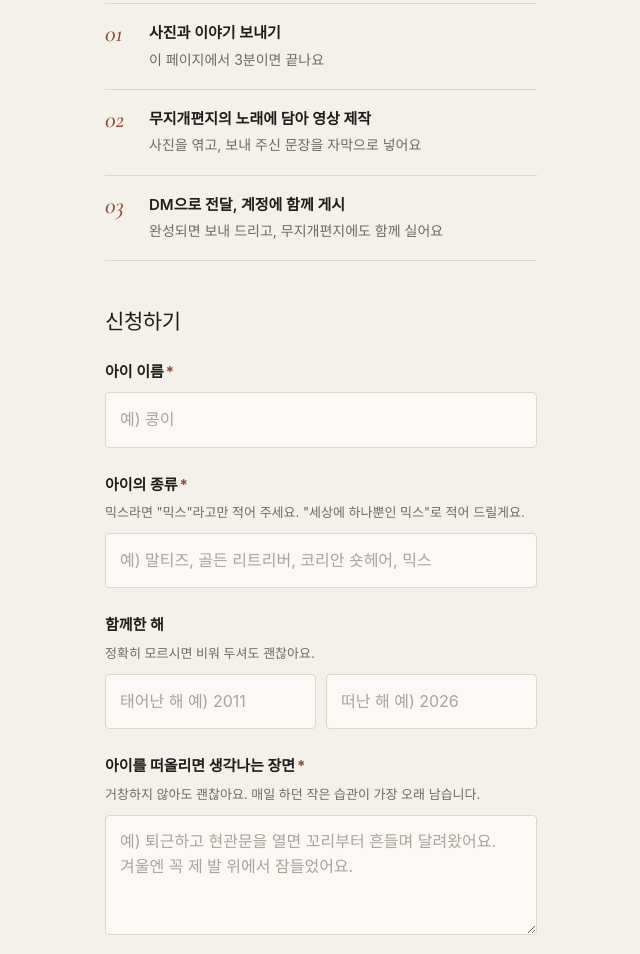
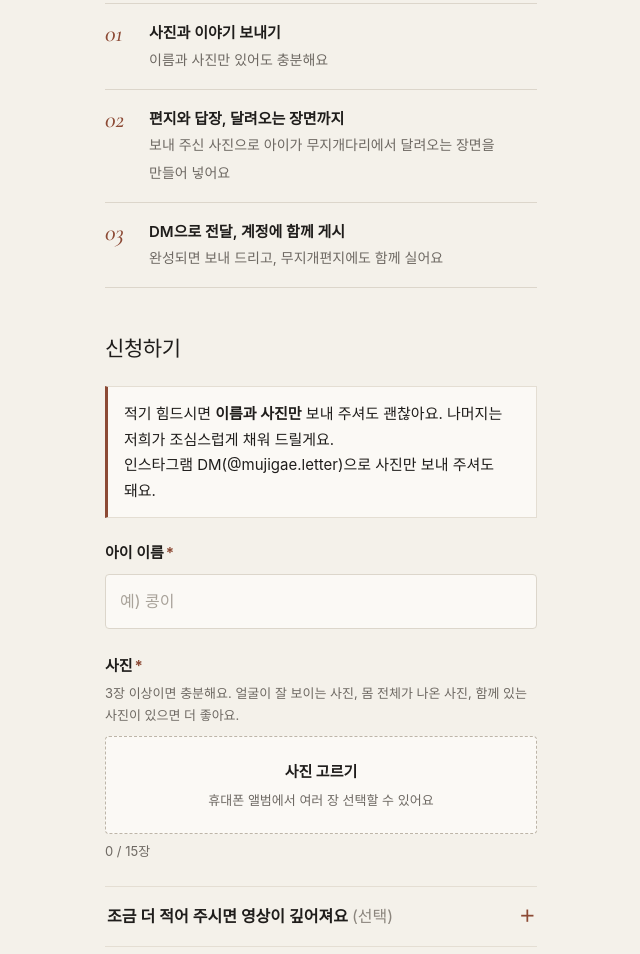
Before and after one commit to immin03/mujigae-letter, a plain HTML site: page index.html in a window 1280 px wide. Shown: the part 1498-2452 px from the top of the page, without its empty margins (319-959 px from the left). Drawn offline with nearby package versions, Linux system fonts and the light colour scheme; a web font is replaced by a local one.

Commit message:
신청서 간소화: 이름·사진·인스타만 필수, 나머지 선택(접기), DM 신청 안내
Co-Authored-By: Claude Opus 5.5 <noreply@anthropic.com>
Claude-Session: https://claude.ai/code/session_01KaYReHzFYHR1nt3FAqArZP

```diff
--- a/index.html
+++ b/index.html
@@ -115,6 +115,13 @@
   footer{margin-top:48px;text-align:center;display:flex;flex-direction:column;gap:6px;align-items:center}
   footer a{color:var(--ink-2);font-size:13px}
   .test-banner{display:none;background:var(--slate);color:#FFFFFF;font-size:13px;text-align:center;padding:8px}
+.easy{background:#FBF9F5;border:1px solid #E4DED3;border-left:3px solid #8C4A35;padding:14px 16px;font-size:15px;line-height:1.7;margin:0 0 22px;word-break:keep-all}
+details.more{margin:6px 0 22px;border-top:1px solid #E4DED3;border-bottom:1px solid #E4DED3}
+details.more>summary{cursor:pointer;padding:16px 2px;font-weight:600;list-style:none}
+details.more>summary::-webkit-details-marker{display:none}
+details.more>summary::after{content:"＋";float:right;color:#8C4A35}
+details.more[open]>summary::after{content:"－"}
+details.more>summary span{color:#8B857D;font-weight:400}
 </style>
 </head>
 <body>
@@ -159,22 +166,35 @@
 
   <h2>이렇게 만들어져요</h2>
   <ol class="steps">
-    <li><div class="n">01</div><div><b>사진과 이야기 보내기</b><span>이 페이지에서 3분이면 끝나요</span></div></li>
-    <li><div class="n">02</div><div><b>무지개편지의 노래에 담아 영상 제작</b><span>사진을 엮고, 보내 주신 문장을 자막으로 넣어요</span></div></li>
+    <li><div class="n">01</div><div><b>사진과 이야기 보내기</b><span>이름과 사진만 있어도 충분해요</span></div></li>
+    <li><div class="n">02</div><div><b>편지와 답장, 달려오는 장면까지</b><span>보내 주신 사진으로 아이가 무지개다리에서 달려오는 장면을 만들어 넣어요</span></div></li>
     <li><div class="n">03</div><div><b>DM으로 전달, 계정에 함께 게시</b><span>완성되면 보내 드리고, 무지개편지에도 함께 실어요</span></div></li>
   </ol>
 
   <h2 id="apply">신청하기</h2>
   <form id="form" novalidate>
+    <div class="easy">적기 힘드시면 <b>이름과 사진만</b> 보내 주셔도 괜찮아요. 나머지는 저희가 조심스럽게 채워 드릴게요.<br>인스타그램 DM(@mujigae.letter)으로 사진만 보내 주셔도 돼요.</div>
+
     <fieldset>
       <label class="q" for="petName">아이 이름<span class="req">*</span></label>
       <input type="text" id="petName" maxlength="30" placeholder="예) 콩이" required>
     </fieldset>
 
     <fieldset>
-      <label class="q" for="breed">아이의 종류<span class="req">*</span></label>
+      <span class="q">사진<span class="req">*</span></span>
+      <p class="hint">3장 이상이면 충분해요. 얼굴이 잘 보이는 사진, 몸 전체가 나온 사진, 함께 있는 사진이 있으면 더 좋아요.</p>
+      <label class="drop"><b>사진 고르기</b><span>휴대폰 앨범에서 여러 장 선택할 수 있어요</span>
+        <input type="file" id="photoInput" accept="image/*" multiple></label>
+      <div class="thumbs" id="photoThumbs"></div>
+      <p class="count" id="photoCount">0 / 15장</p>
+    </fieldset>
+
+    <details class="more">
+      <summary>조금 더 적어 주시면 영상이 깊어져요 <span>(선택)</span></summary>
+    <fieldset>
+      <label class="q" for="breed">아이의 종류</label>
       <p class="hint">믹스라면 "믹스"라고만 적어 주세요. "세상에 하나뿐인 믹스"로 적어 드릴게요.</p>
-      <input type="text" id="breed" maxlength="30" placeholder="예) 말티즈, 골든 리트리버, 코리안 숏헤어, 믹스" required>
+      <input type="text" id="breed" maxlength="30" placeholder="예) 말티즈, 골든 리트리버, 코리안 숏헤어, 믹스">
     </fieldset>
 
     <fieldset>
@@ -187,9 +207,9 @@
     </fieldset>
 
     <fieldset>
-      <label class="q" for="memory">아이를 떠올리면 생각나는 장면<span class="req">*</span></label>
+      <label class="q" for="memory">아이를 떠올리면 생각나는 장면</label>
       <p class="hint">거창하지 않아도 괜찮아요. 매일 하던 작은 습관이 가장 오래 남습니다.</p>
-      <textarea id="memory" maxlength="1500" placeholder="예) 퇴근하고 현관문을 열면 꼬리부터 흔들며 달려왔어요. 겨울엔 꼭 제 발 위에서 잠들었어요." required></textarea>
+      <textarea id="memory" maxlength="1500" placeholder="예) 퇴근하고 현관문을 열면 꼬리부터 흔들며 달려왔어요. 겨울엔 꼭 제 발 위에서 잠들었어요."></textarea>
     </fieldset>
 
     <fieldset>
@@ -230,21 +250,14 @@
     </fieldset>
 
     <fieldset>
-      <span class="q">사진<span class="req">*</span></span>
-      <p class="hint">5장에서 15장을 추천해요. 얼굴이 잘 보이는 사진, 함께 있는 사진, 좋아하던 물건 사진이 좋아요.</p>
-      <label class="drop"><b>사진 고르기</b><span>휴대폰 앨범에서 여러 장 선택할 수 있어요</span>
-        <input type="file" id="photoInput" accept="image/*" multiple></label>
-      <div class="thumbs" id="photoThumbs"></div>
-      <p class="count" id="photoCount">0 / 15장</p>
-    </fieldset>
-
-    <fieldset>
       <span class="q">영상</span>
       <p class="hint">있으면 더 생생해져요. 최대 2개, 각 1분 이내를 권해요.</p>
       <label class="drop"><b>영상 고르기</b><span>선택 사항이에요</span>
         <input type="file" id="videoInput" accept="video/*" multiple></label>
       <div class="thumbs" id="videoThumbs"></div>
     </fieldset>
+
+    </details>
 
     <fieldset>
       <label class="q" for="insta">완성본을 받을 인스타그램 아이디<span class="req">*</span></label>
@@ -369,8 +382,6 @@ $('form').addEventListener('submit', async e => {
   const pet = $('petName').value.trim(), breed = $('breed').value.trim(), memory = $('memory').value.trim();
   const insta = $('insta').value.trim().replace(/^@+/,'');
   if (!pet) return showErr('아이 이름을 적어 주세요.');
-  if (!breed) return showErr('아이의 종류를 적어 주세요. 믹스라면 "믹스"라고만 적어 주셔도 돼요.');
-  if (!memory) return showErr('아이를 떠올리면 생각나는 장면을 한두 줄이라도 적어 주세요.');
   if (photos.length < 1) return showErr('사진을 1장 이상 골라 주세요.');
   if (!/^[A-Za-z0-9._]{1,30}$/.test(insta)) return showErr('인스타그램 아이디를 확인해 주세요. 영문, 숫자, 마침표, 밑줄만 쓸 수 있어요.');
   if (!$('agreePublish').checked) return showErr('무지개편지의 영상은 계정에 함께 실려 같은 아픔을 지나는 분들과 나눠요. 게시에 동의해 주셔야 만들어 드릴 수 있어요.');
@@ -406,8 +417,8 @@ $('form').addEventListener('submit', async e => {
         if (error) throw error; files.push(path); tick();
       }
       const { error } = await sbc.from('applications').insert({
-        id, pet_name: pet, breed, birth_year: yr($('birthYear').value), death_year: yr($('deathYear').value),
-        memory, one_line: $('oneLine').value.trim() || null, message: $('message').value.trim() || null,
+        id, pet_name: pet, breed: breed || null, birth_year: yr($('birthYear').value), death_year: yr($('deathYear').value),
+        memory: memory || null, one_line: $('oneLine').value.trim() || null, message: $('message').value.trim() || null,
         wish_words: $('wish').value.trim() || null, caller_name: $('caller').value.trim() || null,
         passed_date: $('passedDate').value || null, hero_file: heroPath,
         instagram: insta, email: $('email').value.trim() || null, files,
```
